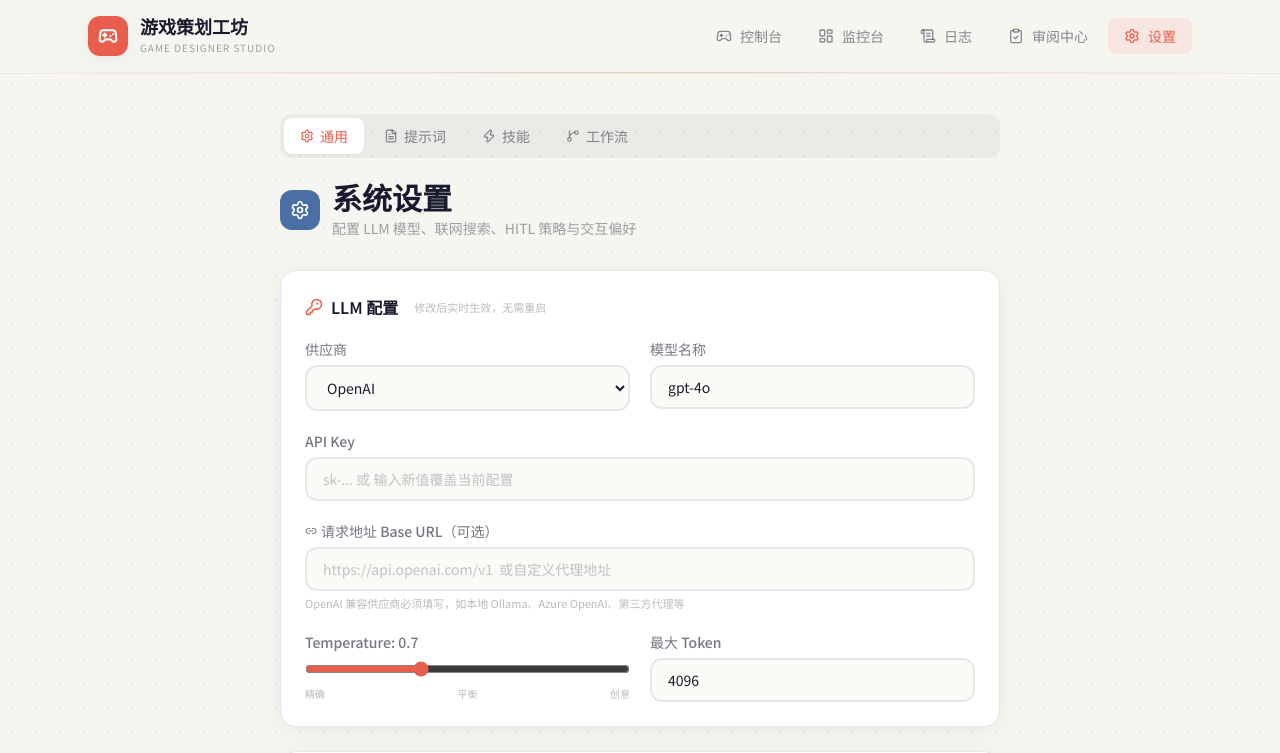
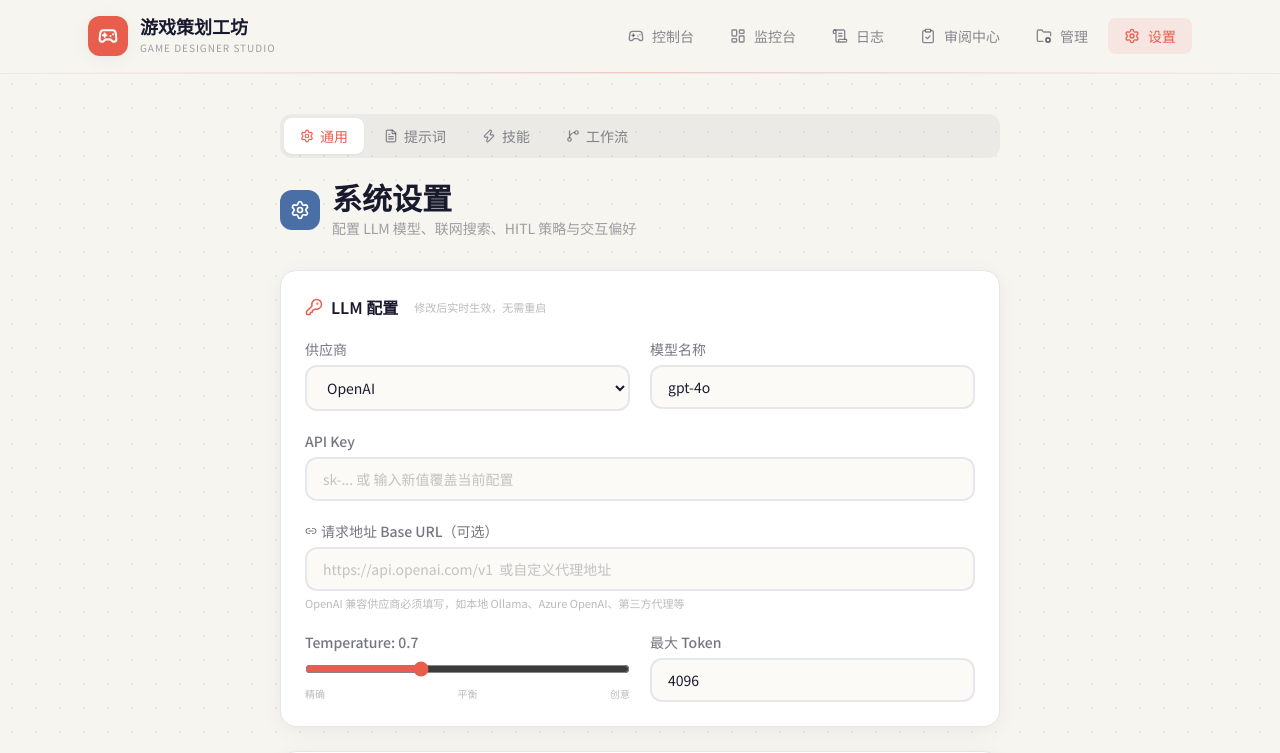
Before and after one commit to WangHNoob/design-agent-ts, a Next.js app in the folder frontend/: page /settings in a window 1280 px wide. Shown: the top 753 px of the page. Built offline with nearby package versions, Linux system fonts and the light colour scheme; no server answers; a small style sheet from the web is missing.

Commit message:
fix: add management entry to navbar for prompts/skills/workflows pages
Add "管理" nav item in the top navigation bar linking to /settings/prompts,
with proper active state detection that distinguishes between the settings
page and management sub-pages.

```diff
--- a/frontend/components/Navbar.tsx
+++ b/frontend/components/Navbar.tsx
@@ -1,7 +1,7 @@
 'use client';
 
 import { motion } from 'framer-motion';
-import { LayoutDashboard, Gamepad2, Settings, ClipboardCheck, BarChart3, ScrollText } from 'lucide-react';
+import { LayoutDashboard, Gamepad2, Settings, ClipboardCheck, ScrollText, FolderCog } from 'lucide-react';
 import { usePathname } from 'next/navigation';
 import Link from 'next/link';
 
@@ -10,7 +10,8 @@ const navItems = [
   { href: '/dashboard', label: '监控台', icon: LayoutDashboard },
   { href: '/logs', label: '日志', icon: ScrollText },
   { href: '/review', label: '审阅中心', icon: ClipboardCheck },
-  { href: '/settings', label: '设置', icon: Settings },
+  { href: '/settings/prompts', label: '管理', icon: FolderCog, isManage: true },
+  { href: '/settings', label: '设置', icon: Settings, isSettings: true },
 ];
 
 export default function Navbar() {
@@ -40,7 +41,12 @@ export default function Navbar() {
 
         <div className="flex items-center gap-1">
           {navItems.map((item) => {
-            const isActive = pathname === item.href || pathname.startsWith(item.href + '/');
+            const isManageSubPage = pathname.startsWith('/settings/');
+            const isActive = item.isManage
+              ? isManageSubPage
+              : item.isSettings
+                ? pathname === '/settings'
+                : pathname === item.href || pathname.startsWith(item.href + '/');
             const Icon = item.icon;
             return (
               <Link
```
